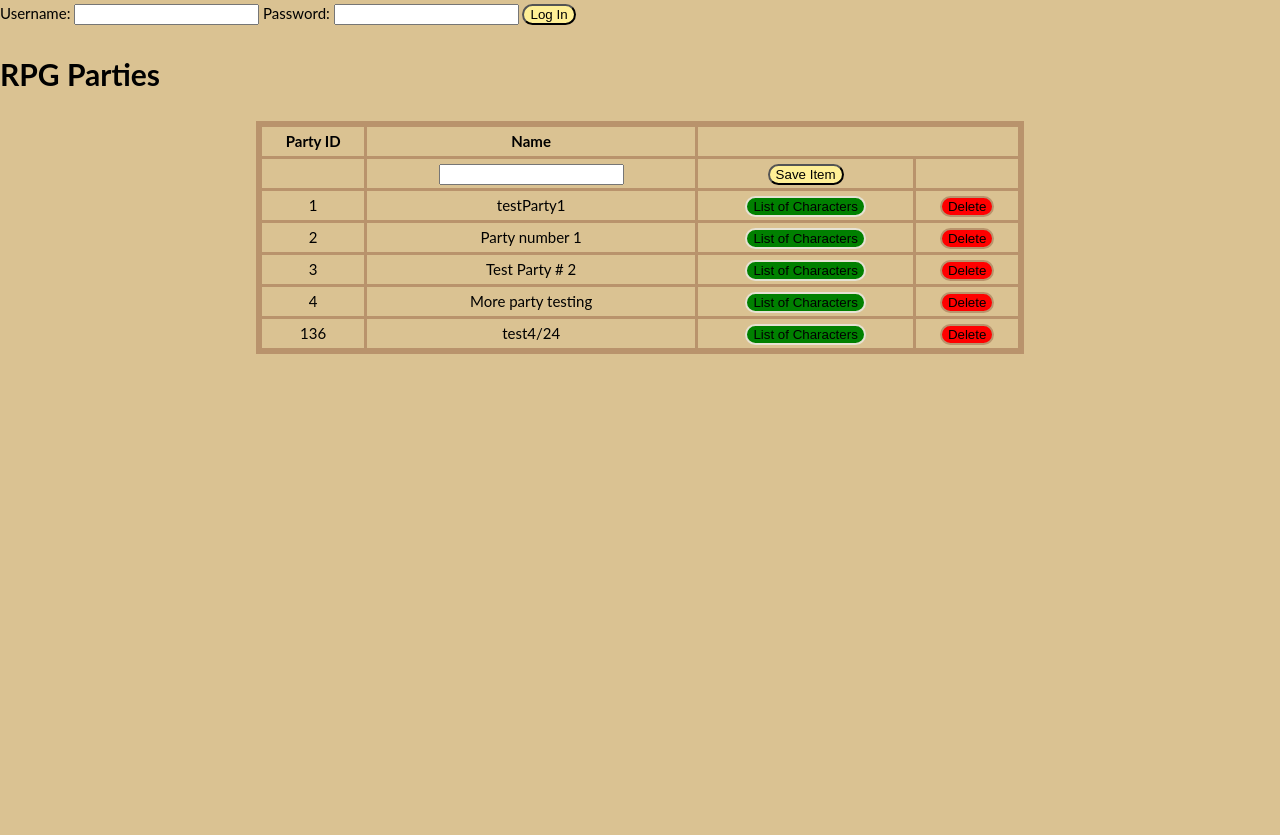
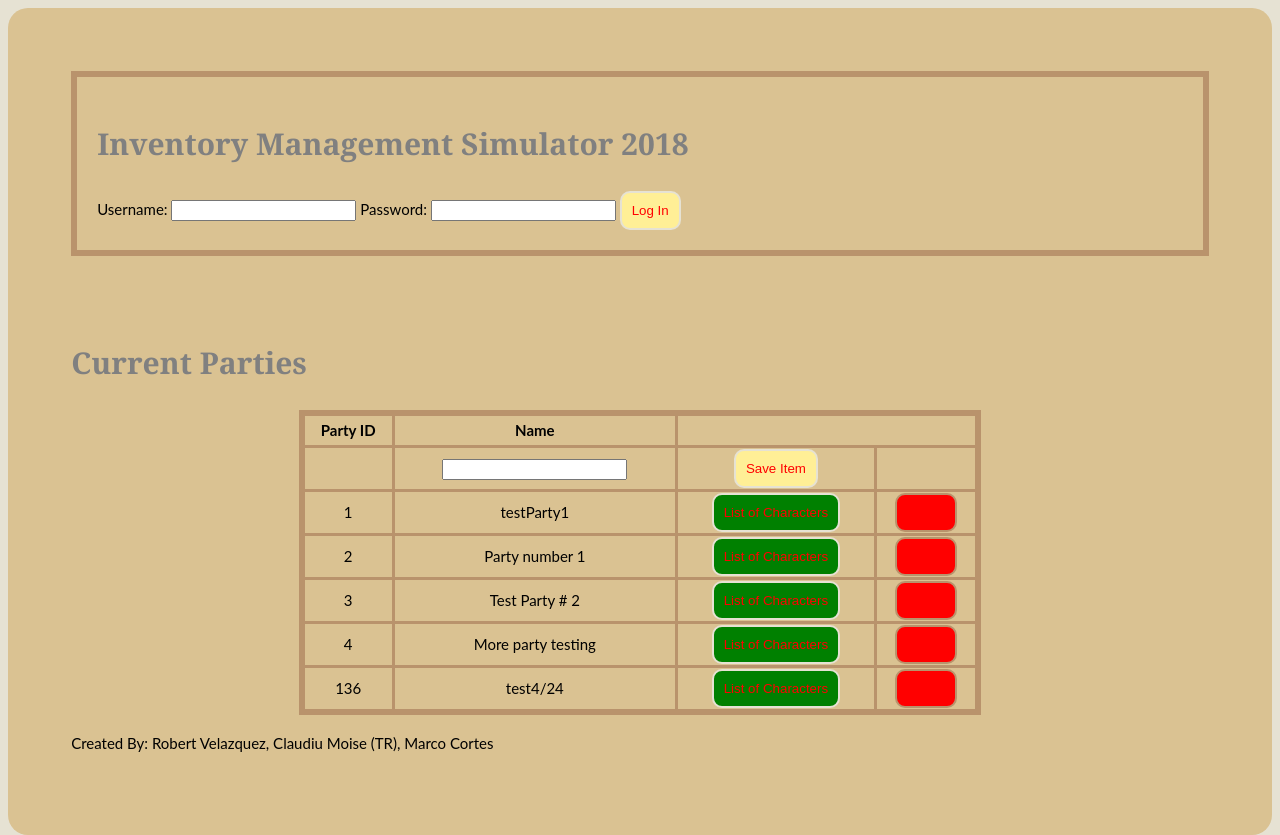
Before and after one commit to CS315Allstars/inventory_management_simulator, a PHP site: page /services/home.php in a window 1280 px wide. Before the commit the page ends 354 px from the top, so only its background shows below. Run offline with PHP 8.4, Linux system fonts and the light colour scheme; data comes from the database, SQL or seed files in the repository.

Commit message:
Css Tweaking

```diff
--- a/css/home.css
+++ b/css/home.css
@@ -1,19 +1,41 @@
 body, html {
 		height: 100%;
-		margin: 0;
 		font: 400 15px/1.8 "Lato", sans-serif;
-		background-color: #dac292;
+		background-color: #e6e2d3;
 	}
 
-#logindiv{
-	margin-left:auto;
-    margin-right:auto;
+h1{
+	font-family: "Georgia";
+	font-weight: bold;
+	color: gray;
+}
+
+#display{
+	background-color: #dac292;
+	padding: 5%;
+	border-radius: 20px;
+
 }
 
 #logindiv{
+    margin: 0px auto;
+    padding: 20px;
+    border: 6px solid #b9936c;
+
+
+}
+
+#tablediv{
 	margin-left:auto;
     margin-right:auto;
+
+	margin-top: 7%;
 }
+/*
+
+margin-left:auto;
+    margin-right:auto;
+*/
 
 /*Interior border: td/th*/
 table{
@@ -34,11 +56,21 @@ th, td{
 
 .button{
 	background-color: #ffef96;
-	border-radius: 20px;
+	color: red;
+	border: 2px solid #e6e2d3;
+
+	border-radius: 10px;
+	padding: 10px;
 	cursor: pointer;
+
 }
 
+.button:hover {
 
+	color: #54A6E8;
+	border: solid 2px #54A6E8;
+	box-shadow: 0px 0px 20px #54A6E8;
+}
 
 .charRedirForm{
 	background-color: green;
--- a/home.php
+++ b/home.php
@@ -68,7 +68,11 @@
     <link href="css/home.css" rel="stylesheet" type="text/css" media="screen"/>
   </head>
   <body id='bodytag'>
+
+    <div id="display">
       <div id="logindiv">
+        <h1>Inventory Management Simulator 2018</h1>
+
         <form method="post" action="RPGservices.php">
           Username: <input type="text" name="uNameBox">
           Password: <input type="password" name="pWordBox">
@@ -76,7 +80,7 @@
         </form>
       </div>
       <div id='tablediv'>
-      <h1>RPG Parties </h1>
+        <h1>Current Parties </h1>
         <ul id="myitems"></ul>
         <table id='myitemstable'>
           <tr>
@@ -90,6 +94,8 @@
             <td></td>
           </tr>
         </table>
+
+        <p>Created By: Robert Velazquez, Claudiu Moise (TR),  Marco Cortes </p>
       </div>
 
   </body>
```
Also changed, not shown: home.css (deleted, +0 -11 lines). Lines whose indentation alone changed are shown as unchanged.
